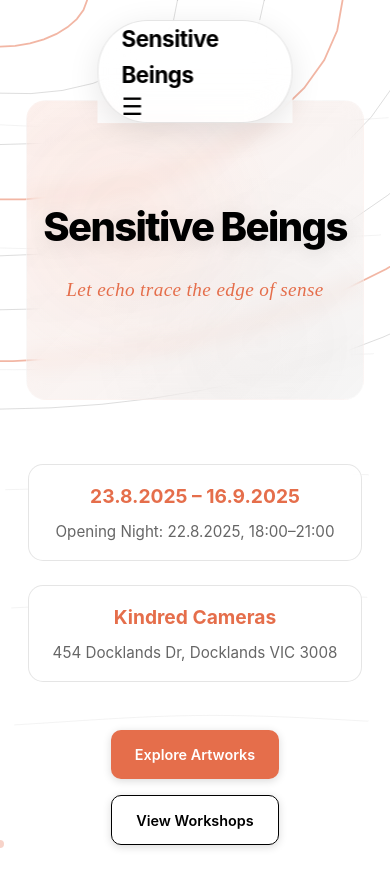
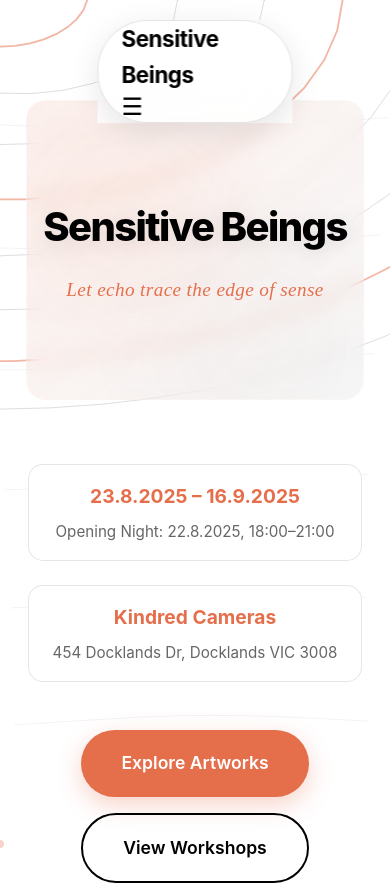
Before and after one commit to artcrossing/artcrossing.github.io, a plain HTML site: page index.html in a window 390 px wide. Shown: the top 886 px of the page. Drawn offline with Linux system fonts and the light colour scheme.

Commit message:
Revert "improve mobile ui button"
This reverts commit 8688527c78c2028c075bfb838949bf97a305c660.

```diff
--- a/styles/main.css
+++ b/styles/main.css
@@ -685,12 +685,8 @@ body {
 
     .cta-primary,
     .cta-secondary {
-        padding: 0.9rem 1.8rem;
-        font-size: 1rem;
-        border-radius: 12px;
-        max-width: 200px;
-        min-height: 48px;
-        font-weight: 600;
+        width: 100%;
+        max-width: 300px;
     }
 
     .main-quote {
@@ -763,28 +759,6 @@ body {
         padding: 1rem 1.5rem;
     }
 
-    .cta-primary,
-    .cta-secondary {
-        padding: 0.8rem 1.5rem;
-        font-size: 0.9rem;
-        border-radius: 10px;
-        max-width: 180px;
-        min-height: 44px;
-        font-weight: 600;
-        box-shadow: 0 2px 8px rgba(0, 0, 0, 0.15);
-    }
-
-    .cta-primary {
-        background: var(--color-accent);
-        color: white;
-    }
-
-    .cta-secondary {
-        background: white;
-        color: var(--color-primary);
-        border: 1.5px solid var(--color-primary);
-    }
-
     .chapter-content {
         padding: 0 10px;
     }
```
Also changed, not shown: 1 other file.
